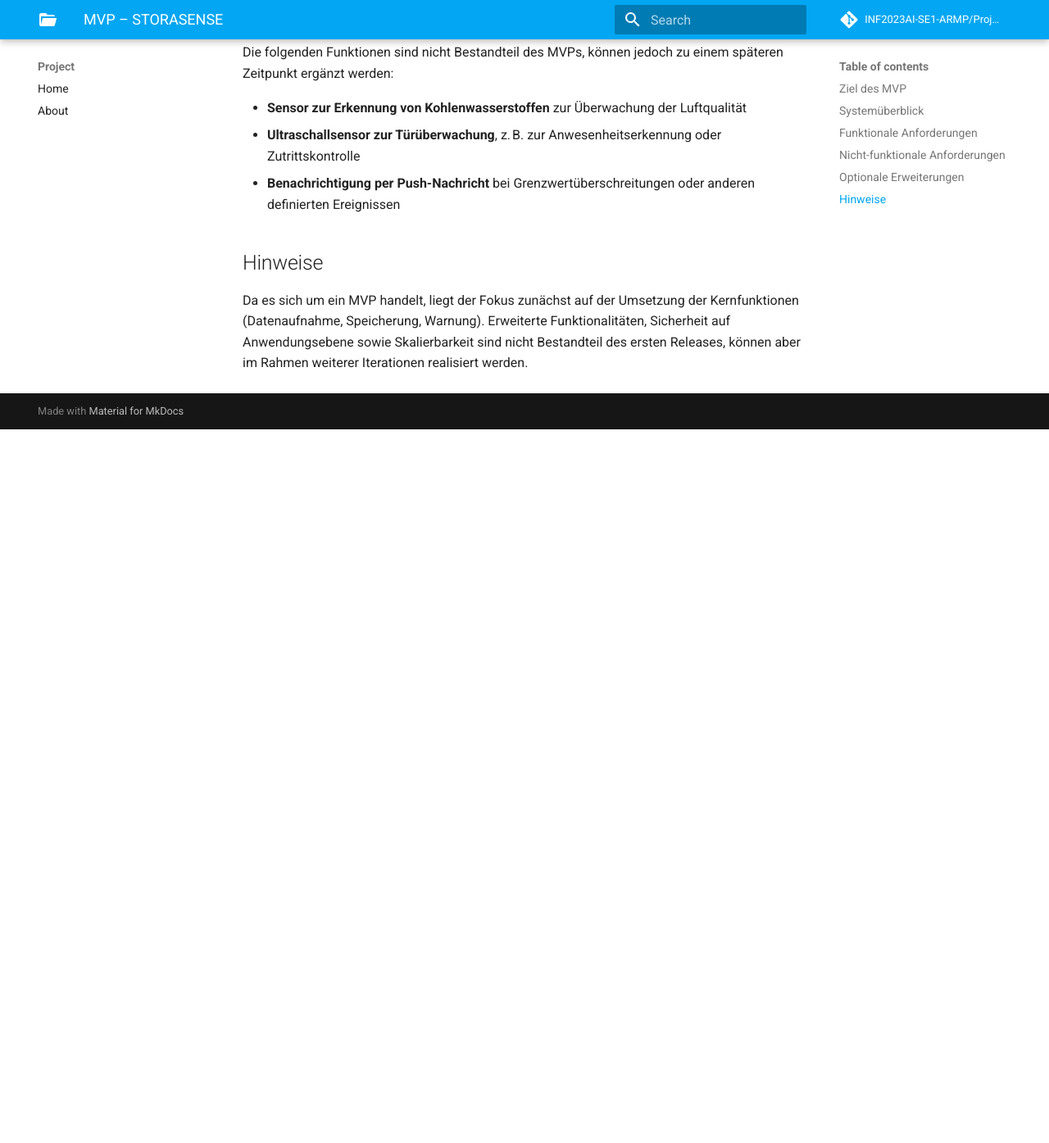
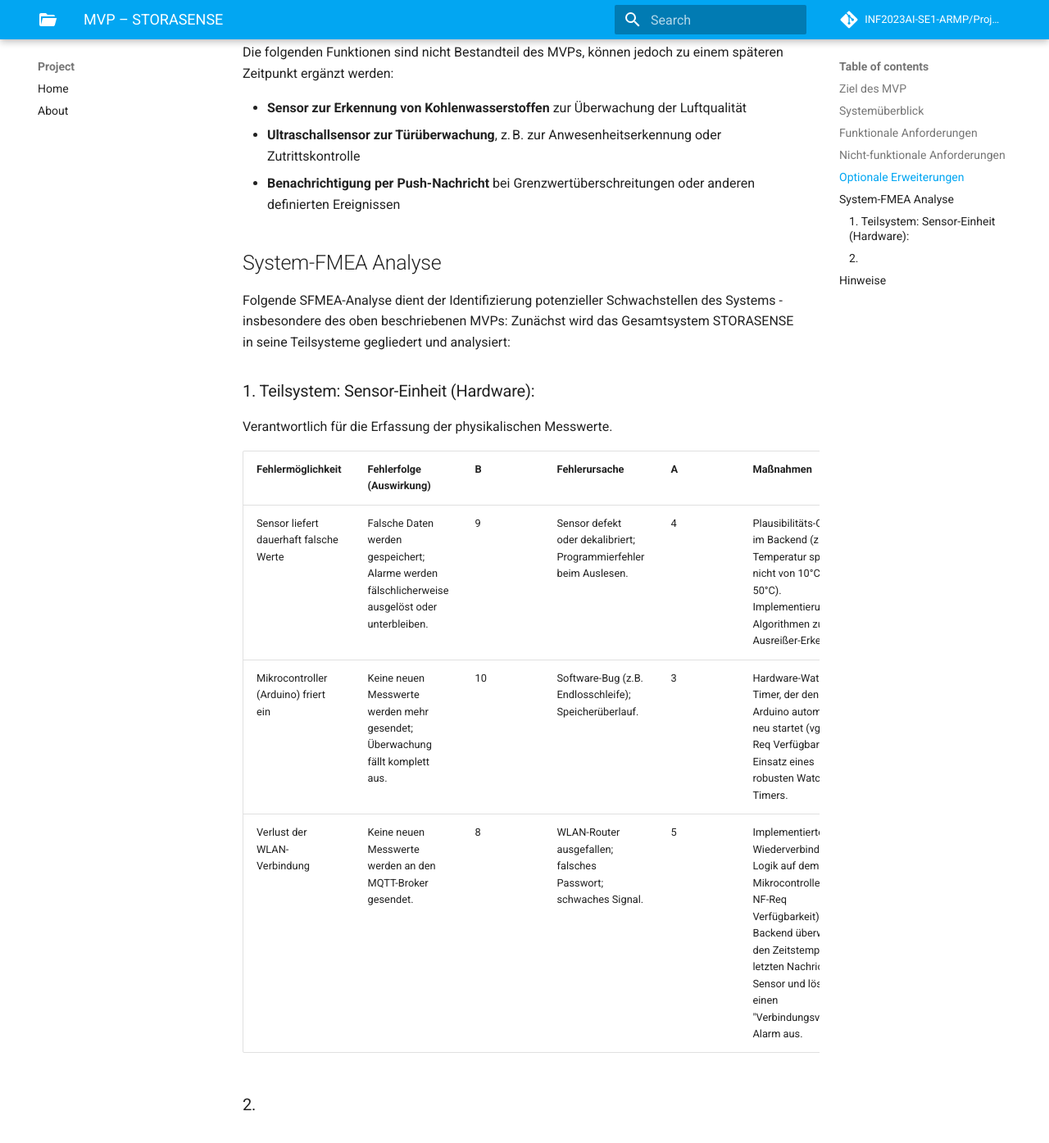
Before and after one commit to STORASENSE/storasense-platform, an MkDocs documentation site: the page built from docs/docs/MVP-Environment-Monitoring.md, in a window 1280 px wide and 1400 px high, scrolled down 1527 px. Shown: the top 1395 px of the window at 82% size. Built offline with MkDocs 1.6.1 and Material for MkDocs 9.7.7, drawn with Linux system fonts in a browser that asks for light colours; comment, search, counter and statistics services are not loaded; before the commit the page ends 2051 px from its top, so only the background shows below that.

Commit message:
docs: changed some basic documentation

```diff
--- a/docs/docs/MVP-Environment-Monitoring.md
+++ b/docs/docs/MVP-Environment-Monitoring.md
@@ -35,6 +35,21 @@
 - **Ultraschallsensor zur Türüberwachung**, z. B. zur Anwesenheitserkennung oder Zutrittskontrolle
 - **Benachrichtigung per Push-Nachricht** bei Grenzwertüberschreitungen oder anderen definierten Ereignissen
 
+## System-FMEA Analyse
+Folgende SFMEA-Analyse dient der Identifizierung potenzieller Schwachstellen des Systems - insbesondere des oben beschriebenen MVPs:
+Zunächst wird das Gesamtsystem STORASENSE in seine Teilsysteme gegliedert und analysiert:
+
+### 1. Teilsystem: Sensor-Einheit (Hardware):
+Verantwortlich für die Erfassung der physikalischen Messwerte.
+
+| Fehlermöglichkeit                        | Fehlerfolge (Auswirkung)                                                                 | B  | Fehlerursache                                                     | A  | Maßnahmen                                                                                                                                     | E  | RPZ |
+|------------------------------------------|------------------------------------------------------------------------------------------|----|-------------------------------------------------------------------|----|-----------------------------------------------------------------------------------------------------------------------------------------------|----|-----|
+| Sensor liefert dauerhaft falsche Werte   | Falsche Daten werden gespeichert; Alarme werden fälschlicherweise ausgelöst oder unterbleiben. | 9  | Sensor defekt oder dekalibriert; Programmierfehler beim Auslesen. | 4  | Plausibilitäts-Checks im Backend (z\.B\. Temperatur springt nicht von 10°C auf 50°C). Implementierung von Algorithmen zur Ausreißer-Erkennung | 5  | 180 |
+| Mikrocontroller (Arduino) friert ein     | Keine neuen Messwerte werden mehr gesendet; Überwachung fällt komplett aus.              | 10 | Software-Bug (z.B. Endlosschleife); Speicherüberlauf.             | 3  | Hardware-Watchdog-Timer, der den Arduino automatisch neu startet (vgl. NF-Req Verfügbarkeit). Einsatz eines robusten Watchdog-Timers.         | 2  | 60  |
+| Verlust der WLAN-Verbindung              | Keine neuen Messwerte werden an den MQTT-Broker gesendet.                                | 8  | WLAN-Router ausgefallen; falsches Passwort; schwaches Signal.     | 5  | Implementierte Wiederverbindungs-Logik auf dem Mikrocontroller (vgl. NF-Req Verfügbarkeit). Backend überwacht den Zeitstempel der letzten Nachricht pro Sensor und löst einen "Verbindungsverlust"-Alarm aus.                                                  | 3  | 120 |
+
+### 2.
+
 ## Hinweise
 
 Da es sich um ein MVP handelt, liegt der Fokus zunächst auf der Umsetzung der Kernfunktionen (Datenaufnahme, Speicherung, Warnung). Erweiterte Funktionalitäten, Sicherheit auf Anwendungsebene sowie Skalierbarkeit sind nicht Bestandteil des ersten Releases, können aber im Rahmen weiterer Iterationen realisiert werden.
```
